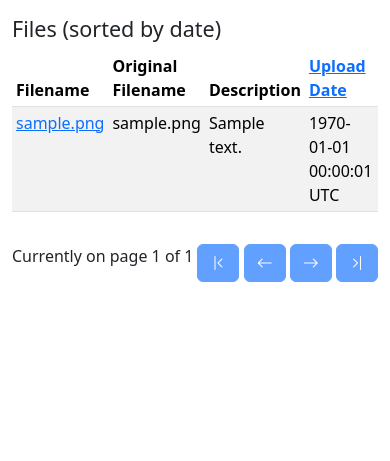
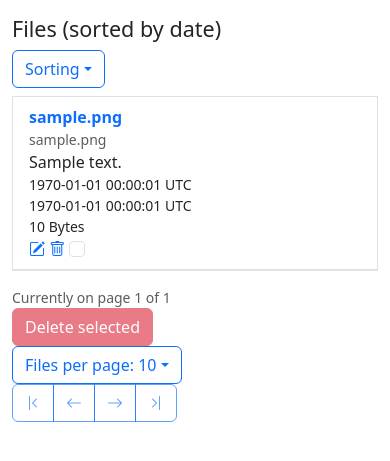
Before and after one commit to jwty/pfu, a Flask app: page /files in a window 390 px wide. Shown: the part 56-517 px from the top of the page. Run offline with Flask 3, Linux system fonts and the light colour scheme; a user stored in the database is signed in; tables that the repository leaves empty hold one stand-in row (values such as "Sample post"); parts of the project's set-up code (start-up, migrations or seed data) failed here and were passed over; some libraries are stand-ins or nearby versions.

Commit message:
Painstakingly rewrite clunky files table to a more responsive and malleable Bootstrap's grid system

```diff
--- a/pfu/__init__.py
+++ b/pfu/__init__.py
@@ -1,7 +1,7 @@
 from flask import Flask
 from flask_bootstrap import Bootstrap5
 from pfu.db import configure_db
-from pfu.utils import format_datetime, truncate_filename
+from pfu.utils import format_datetime
 from pfu.config import config_class
 from pfu.routes import main
 from pfu.routes_auth import auth
@@ -14,7 +14,6 @@ def create_app(config_class=config_class):
     login_manager.init_app(app)
     login_manager.login_view = 'auth.login'
     app.jinja_env.filters['datetime'] = format_datetime
-    app.jinja_env.filters['filename_truncate'] = truncate_filename
     bootstrap = Bootstrap5()
     bootstrap.init_app(app)
     app.jinja_env.trim_blocks = True
--- a/pfu/db.py
+++ b/pfu/db.py
@@ -29,6 +29,7 @@ class BaseModel(Model):
 
 
 class Files(BaseModel):
+    # TODO: "new" is redundant
     new_filename = TextField(index=True)
     original_filename = TextField()
     description = TextField(null=True)
@@ -104,6 +105,8 @@ def get_files_size():
 def get_files_page(per_page, page, sort_by):
     if sort_by == 'size':
         page_query = PaginatedQuery(Files.select().order_by(Files.size.desc()), per_page, page=page, check_bounds=True)
+    elif sort_by == 'expire_date':
+        page_query = PaginatedQuery(Files.select().order_by(Files.expire_date.desc()), per_page, page=page, check_bounds=True)
     else:
         page_query = PaginatedQuery(Files.select().order_by(Files.upload_date.desc()), per_page, page=page, check_bounds=True)
     files = page_query.get_object_list()
--- a/pfu/templates/files.html
+++ b/pfu/templates/files.html
@@ -1,26 +1,35 @@
 {% extends "base.html" %}
-{% block title %}Files (sorted by {{ sort_by }}){% endblock %}
+{% block title %}Files (sorted by {{ sort_by | replace('_', ' ') }}){% endblock %}
 {% block content %}
-<h4>Files (sorted by {{ sort_by }})</h4>
-<div class="table-responsive mb-3">
-    <table class="table table-striped table-hover table-sm">
-        <thead>
-        <tr>
-            <th style="width: 15%">Filename</th>
-            <th style="width: 20%">Original Filename</th>
-            <th style="width: 20%">Description</th>
-            <th style="width: 17%"><a href="{{ url_for('auth.files', sort='date') }}">Upload Date</a></th>
-            <th style="width: 17%">Expire Date</th>
-            <th style="width: 10%"><a href="{{ url_for('auth.files', sort='size') }}">Size</a></th>
-            <!-- <th style="width: 1%"><i class="bi bi-trash"></i></th> -->
-        </tr>
-        </thead>
-        <tbody>
+<h4>Files (sorted by {{ sort_by | replace('_', ' ') }})</h4>
+<!-- WIP -->
+<!-- <h5 class="text-muted">Search query: {{ request.args.get('q') }}</h5> -->
+<!-- Sorting for mobile/narrow views-->
+<div class="d-md-none">
+    <div class="dropdown">
+    <button class="btn btn-outline-primary dropdown-toggle mb-2" type="button" data-bs-toggle="dropdown">Sorting</button>
+    <ul class="dropdown-menu">
+        <li><a class="dropdown-item" href="{{ url_for('auth.files', sort='date') }}">Upload Date</a></li>
+        <li><a class="dropdown-item" href="{{ url_for('auth.files', sort='expire_date') }}">Expire Date</a></li>
+        <li><a class="dropdown-item" href="{{ url_for('auth.files', sort='size') }}">Size</a></li>
+    </ul>
+    </div>
+</div>
+<div class="container-fluid border px-0 mb-3">
+    <div class="row g-0 bg-light border-bottom fw-bold d-none d-md-flex align-items-center py-2 px-3">
+        <div class="col-md-3">Filename</div>
+        <div class="col-md-3">Description</div>
+        <div class="col-md-2"><a href="{{ url_for('auth.files', sort='date') }}" class="text-decoration-none">Upload Date <i class="bi bi-sort-down"></i></a></div>
+        <div class="col-md-2"><a href="{{ url_for('auth.files', sort='expire_date') }}" class="text-decoration-none">Expire Date <i class="bi bi-sort-down"></i></a></div>
+        <div class="col-md-1 text-end"><a href="{{ url_for('auth.files', sort='size') }}" class="text-decoration-none">Size <i class="bi bi-sort-down"></i></a></div>
+        <div class="col-md-1 text-end">Actions</div>
+    </div>
+    <!-- Action buttons possibly too small to comfortably click on mobile devices -->
     {% for file in files %}
-        <tr class="file-row" style="cursor: pointer;"
-            data-new-filename="{{ file.new_filename }}"
+    <div class="row g-0 border-bottom file-row align-items-center py-2 px-3" style="cursor: pointer;"
+        data-filename="{{ file.new_filename }}"
         data-original-filename="{{ file.original_filename }}"
-            data-description="{% if file.description %}{{ '<span style="white-space: pre-wrap;"></tr>' }}{{ file.description | urlize | join}}{{'</span>'}}{% else %}{% endif %}"
+        data-description="{{ file.description | urlize | join or '' }}"
         data-upload-date="{{ file.upload_date | datetime }}"
         data-expire-date="{{ file.expire_date | datetime or ''}}"
         data-size="{{ file.size | filesizeformat }}"
@@ -28,37 +37,67 @@
         data-file-url="{{ request.url_root }}{{ config['FILE_URL_PREFIX'] }}{{ file.new_filename }}"
         data-delete-url="{{ url_for('main.delete_file', filename=file.new_filename, _external=True) }}"
         data-details-url="{{ url_for('main.file_details', filename=file.new_filename, _external=True) }}">
-            <td><a href="{{ request.url_root }}{{ config['FILE_URL_PREFIX'] }}{{ file.new_filename }}" target="_blank">{{ file.new_filename | filename_truncate(20, from_start=true) }}</a></td>
-            <td>{{ file.original_filename | filename_truncate(30) }}</td>
-            <td>{% if file.description %}{{ file.description | truncate(30) }}{% else %}<span class="text-muted fst-italic">(none)</span>{% endif %}</td>
-            <td>{{ file.upload_date | datetime }}</td>
-            <td>{% if file.expire_date %}{{ file.expire_date | datetime }}{% else %}<span class="text-muted fst-italic">(none)</span>{% endif %}</td>
-            <td>{{ file.size | filesizeformat }}</td>
-            <!-- <td><input class="form-check-input" type="checkbox" name="expire"></td> -->
-        </tr>
-        {% endfor %}
-        </tbody>
-    </table>
+        <div class="col-md-3 text-break pe-3">
+            <span class="fw-semibold"><a href="{{ request.url_root }}{{ config['FILE_URL_PREFIX'] }}{{ file.new_filename }}" target="_blank" class="text-decoration-none">{{ file.new_filename }}</a></span>
+            <span class="d-block small text-muted">{{ file.original_filename }}</span>
         </div>
-<div class="d-flex justify-content-between">
-    <div class="me-auto">Currently on page {{ current_page }} of {{ possible_pages }}</div>
-    <div class="ms-auto">
-        <a class="btn btn-primary {% if current_page == 1 %}disabled{% endif %}" href="{{ url_for('auth.files', page=1, sort=request.args.get('sort', 'date')) }}"><i class="bi bi-chevron-bar-left"></i></a>
-        <a class="btn btn-primary {% if current_page == 1 %}disabled{% endif %}" href="{{ url_for('auth.files', page=current_page - 1, sort=request.args.get('sort', 'date')) }}"><i class="bi bi-arrow-left"></i></a>
-        <a class="btn btn-primary {% if current_page == possible_pages %}disabled{% endif %}" href="{{ url_for('auth.files', page=current_page + 1, sort=request.args.get('sort', 'date')) }}"><i class="bi bi-arrow-right"></i></a>
-        <a class="btn btn-primary {% if current_page == possible_pages %}disabled{% endif %}" href="{{ url_for('auth.files', page=possible_pages, sort=request.args.get('sort', 'date')) }}"><i class="bi bi-chevron-bar-right"></i></a>
+        <div class="col-md-3 text-truncate pe-3">
+            {% if file.description %}{{ file.description }}{% else %}<span class="text-muted fst-italic small">(no description)</span>{% endif %}
+        </div>
+        <div class="col-md-2 small">
+            {{ file.upload_date | datetime }}
+        </div>
+        <div class="col-md-2 small">
+            {% if file.expire_date %}{{ file.expire_date | datetime }}{% else %}<span class="text-muted fst-italic">(no exp. date)</span>{% endif %}
+        </div>
+        <div class="col-md-1 text-md-end small">
+            {{ file.size | filesizeformat }}
+        </div>
+        <div class="col-md-1 text-md-end actions-col">
+            <!-- TODO: make this work -->
+            <a href="#" class="bi bi-pencil-square" target="_blank"></a>
+            <a href="#" class="bi bi-trash" target="_blank"></a>
+            <input class="form-check-input" type="checkbox">
         </div>
     </div>
-<div id="details-table" class="mt-4 d-none">
-    <h4>File details for <strong id="details-filename"></strong></h4>
-    <div class="card shadow-sm">
-        <table class="table table-striped table-hover mb-0">
-            <thead class="table-light"><tr><th scope="col" style="width: 20%">Key</th><th scope="col">Value</th></tr></thead>
-            <tbody id="details-body"></tbody>
+    {% endfor %}
+</div>
+<div class="d-md-flex justify-content-between align-items-center mb-4">
+    <div class="text-muted small">Currently on page {{ current_page }} of {{ possible_pages }}</div>
+    <div class="d-md-flex gap-2">
+        <!-- TODO: make this work -->
+        <a class="btn btn-danger disabled" href="#">Delete selected</a>
+        <div class="dropdown">
+            <button class="btn btn-outline-primary dropdown-toggle" type="button" data-bs-toggle="dropdown">Files per page: {{ request.args.get('c', 10) }}</button>
+            <ul class="dropdown-menu">
+                <li><a class="dropdown-item" href="{{ url_for('auth.files', c=10, sort=request.args.get('sort')) }}">10</a></li>
+                <li><a class="dropdown-item" href="{{ url_for('auth.files', c=25, sort=request.args.get('sort')) }}">25</a></li>
+                <li><a class="dropdown-item" href="{{ url_for('auth.files', c=50, sort=request.args.get('sort')) }}">50</a></li>
+                <li><a class="dropdown-item" href="{{ url_for('auth.files', c=100, sort=request.args.get('sort')) }}">100</a></li>
+            </ul>
+        </div>
+        <div class="btn-group">
+            <a class="btn btn-outline-primary {% if current_page == 1 %}disabled{% endif %}" href="{{ url_for('auth.files', c=request.args.get('c'), sort=request.args.get('sort'), page=1) }}"><i class="bi bi-chevron-bar-left"></i></a>
+            <a class="btn btn-outline-primary {% if current_page == 1 %}disabled{% endif %}" href="{{ url_for('auth.files', c=request.args.get('c'), sort=request.args.get('sort'), page=current_page - 1) }}"><i class="bi bi-arrow-left"></i></a>
+            <a class="btn btn-outline-primary {% if current_page == possible_pages %}disabled{% endif %}" href="{{ url_for('auth.files', c=request.args.get('c'), sort=request.args.get('sort'), page=current_page + 1) }}"><i class="bi bi-arrow-right"></i></a>
+            <a class="btn btn-outline-primary {% if current_page == possible_pages %}disabled{% endif %}" href="{{ url_for('auth.files', c=request.args.get('c'), sort=request.args.get('sort'), page=possible_pages) }}"><i class="bi bi-chevron-bar-right"></i></a>
+        </div>
+    </div>
+</div>
+<div id="details-table" class="d-none mb-3">
+    <div class="d-flex justify-content-between align-items-center mb-3">
+        <h4 class="mb-0">File details for <strong id="details-filename"></strong></h4>
+        <button type="button" class="btn-close" onclick="document.getElementById('details-table').classList.add('d-none')"></button>
+    </div>
+    <div class="card">
+    <div class="table-responsive">
+        <table class="table mb-0">
+            <thead class="table-light"><tr><th scope="col" style="width: 25%">Key</th><th scope="col">Value</th></tr></thead>
+            <tbody id="details-body" class="align-middle"></tbody>
         </table>
     </div>
     </div>
-<!-- Script to populate the details table (WIP I guess) -->
+</div>
 <script>
 document.addEventListener('DOMContentLoaded', function() {
     const rows = document.querySelectorAll('.file-row');
@@ -66,25 +105,28 @@ document.addEventListener('DOMContentLoaded', function() {
     const detailsFilename = document.getElementById('details-filename');
     const detailsBody = document.getElementById('details-body');
     rows.forEach(row => {
-        row.addEventListener('click', function() {
+        row.addEventListener('click', function(e) {
+            // Don't trigger details for clicks on links or actions column
+            if (e.target.closest('a') || e.target.closest('.actions-col')) return;
             const data = this.dataset;
-            detailsFilename.textContent = data.newFilename;
-            const fields = [ { key: 'Original Filename', value: data.originalFilename },
-                             { key: 'New Filename', value: data.newFilename },
+            detailsFilename.textContent = data.filename;
+            const fields = [ { key: 'Filename', value: data.filename },
+                             { key: 'Original filename', value: data.originalFilename },
                              { key: 'Size', value: data.size },
-                             { key: 'Description', value: data.description || '<span class="text-muted fst-italic">(none)</span>' },
-                             { key: 'File Url', value: `<a href="${data.fileUrl}" target="_blank">${data.fileUrl}</a>` },
-                             { key: 'Delete Url', value: `<a href="${data.deleteUrl}" target="_blank">${data.deleteUrl}</a>` },
-                             { key: 'Details Url', value: `<a href="${data.detailsUrl}" target="_blank">${data.detailsUrl}</a>` },
-                             { key: 'Checksum', value: data.checksum },
+                             { key: 'File URL', value: `<a href="${data.fileUrl}" target="_blank">${data.fileUrl}</a>` },
+                             { key: 'Description', value: data.description ? `<span style="white-space: pre-wrap;">${data.description}</span>` : '<span class="text-muted fst-italic small">(no description)</span>' },
                              { key: 'Upload Date', value: data.uploadDate },
-                             { key: 'Expire Date', value: data.expireDate || '<span class="text-muted fst-italic">(none)</span>' } ];
+                             { key: 'Expire Date', value: data.expireDate || '<span class="text-muted fst-italic">(no exp. date)</span>' },
+                             { key: 'Checksum', value: `<code class="small">${data.checksum}</code>` }];
             detailsBody.innerHTML = '';
             fields.forEach(field => { const tr = document.createElement('tr');
-                                      tr.innerHTML = `<td class="fw-bold">${field.key}</td><td class="text-break">${field.value}</td>`;
+                                      tr.innerHTML = `<td class="fw-bold text-muted">${field.key}</td><td class="text-break">${field.value}</td>`;
                                       detailsBody.appendChild(tr) });
             detailsTable.classList.remove('d-none');
             detailsTable.scrollIntoView({ behavior: 'smooth', block: 'start' });
+            // Highlight selected row
+            rows.forEach(r => r.classList.remove('bg-info-subtle'));
+            this.classList.add('bg-info-subtle');
         })
     })
 })
```
Also changed, not shown: pfu/routes_auth.py (+3 -6 lines), pfu/utils.py (+0 -11 lines). Lines whose indentation alone changed are shown as unchanged.
